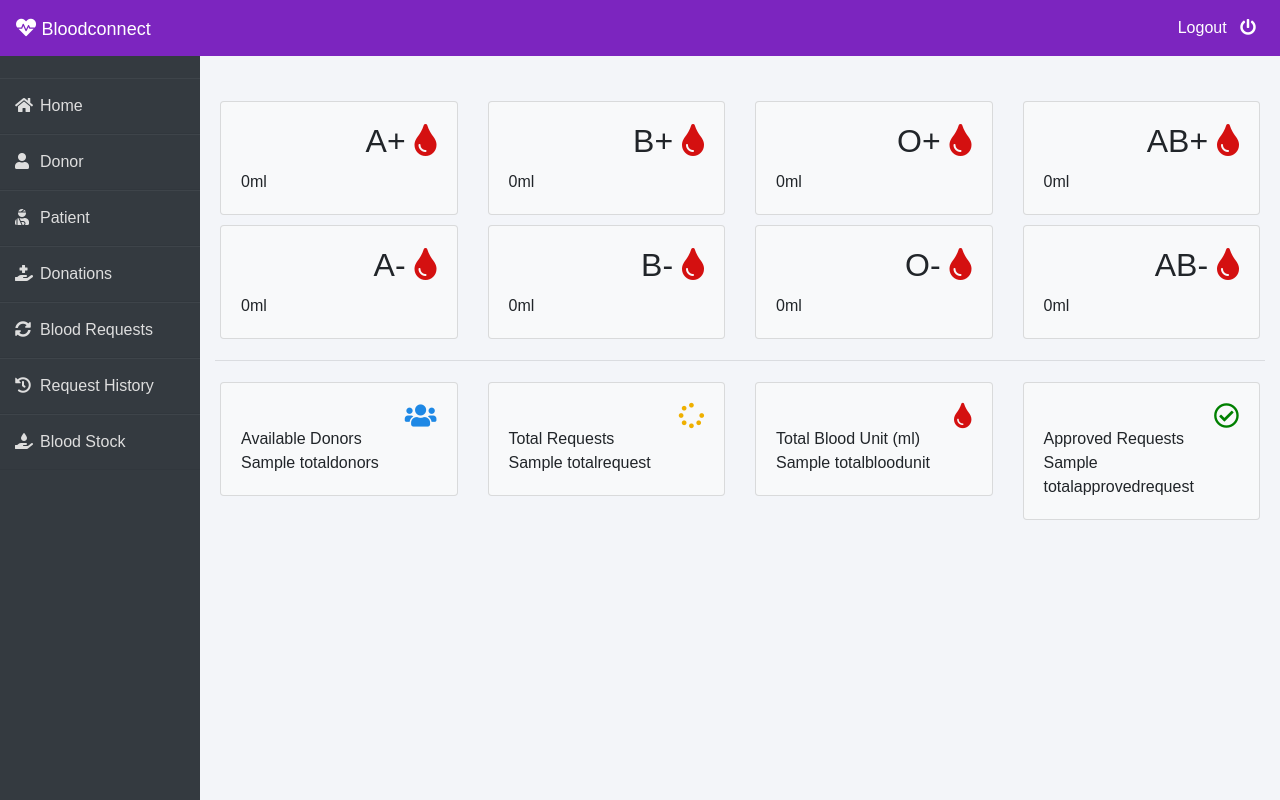
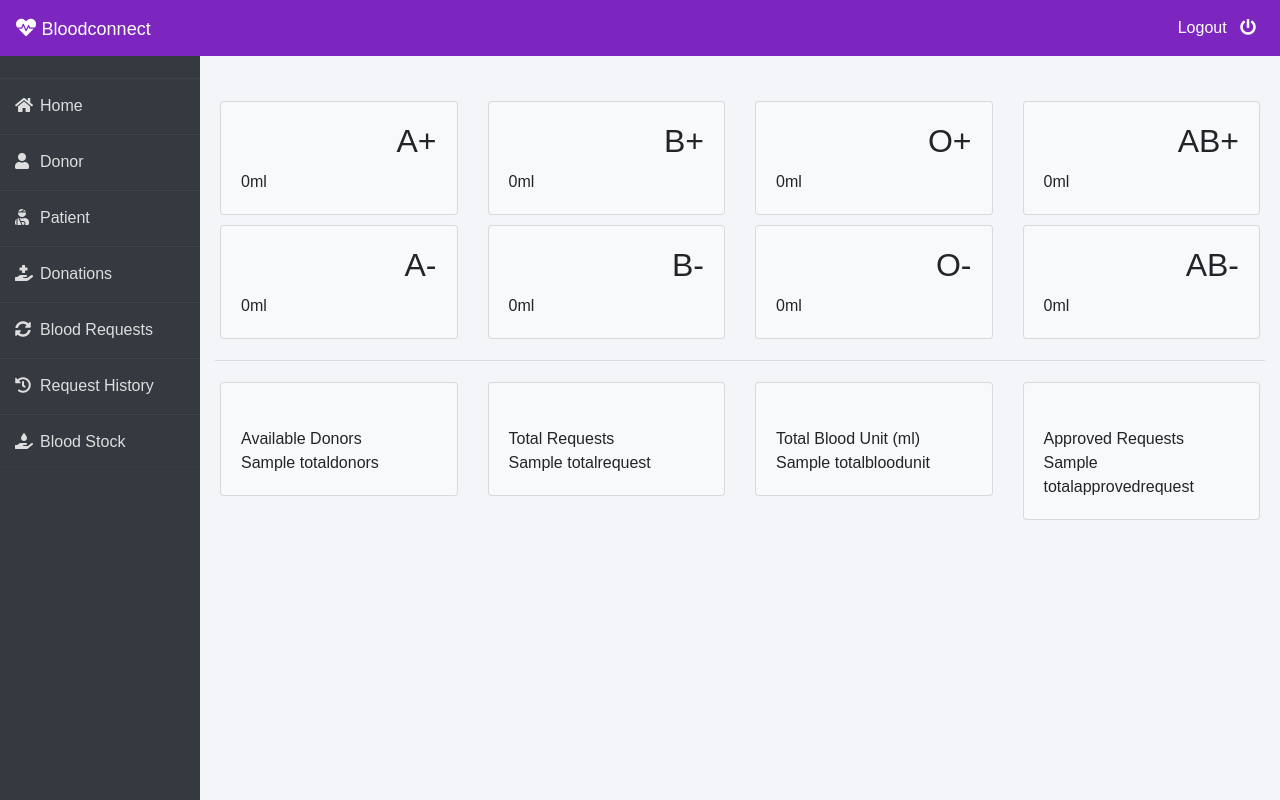
Before and after one commit to Paulabraham212/Blood-Bank-Project, a Django app: template templates/blood/admin_dashboard.html in a window 1280 px wide. Run offline with Django 3.2, Linux system fonts and the light colour scheme; data comes from the database, SQL or seed files in the repository; tables that the repository leaves empty hold one stand-in row (values such as "Sample post"); the template is opened without the code that fills it: values that come from a table or form of the project are taken from there, most other values are stand-ins (such as "Sample title", 1, 10 or a date in 2020); some libraries are stand-ins or nearby versions.

Commit message:
Update admin_dashboard.html

```diff
--- a/templates/blood/admin_dashboard.html
+++ b/templates/blood/admin_dashboard.html
@@ -8,7 +8,7 @@
           <div class="card bg-light">
             <div class="card-body">
                 <div class="blood">
-                    <h2>A+ <i class="fas fa-tint" ></i></h2>
+                    <h2>A+ <i class="" ></i></h2>
                 </div><br><br>
                 <div>
                     {{A1.unit}}ml
@@ -20,7 +20,7 @@
             <div class="card bg-light">
                 <div class="card-body">
                     <div class="blood">
-                        <h2>B+ <i class="fas fa-tint"></i></h2>
+                        <h2>B+ <i class=""></i></h2>
                     </div><br><br>
                     <div>
                       {{B1.unit}}ml
@@ -32,7 +32,7 @@
             <div class="card bg-light">
                 <div class="card-body">
                     <div class="blood">
-                        <h2>O+ <i class="fas fa-tint"></i></h2>
+                        <h2>O+ <i class=""></i></h2>
                     </div><br><br>
                     <div>
                       {{O1.unit}}ml
@@ -44,7 +44,7 @@
             <div class="card bg-light">
                 <div class="card-body">
                     <div class="blood">
-                        <h2>AB+ <i class="fas fa-tint"></i></h2>
+                        <h2>AB+ <i class=""></i></h2>
                     </div><br><br>
                     <div>
                       {{AB1.unit}}ml
@@ -59,7 +59,7 @@
           <div class="card bg-light">
             <div class="card-body">
                 <div class="blood">
-                    <h2>A- <i class="fas fa-tint"></i></h2>
+                    <h2>A- <i class=""></i></h2>
                 </div><br><br>
                 <div>
                   {{A2.unit}}ml
@@ -71,7 +71,7 @@
             <div class="card bg-light">
                 <div class="card-body">
                     <div class="blood">
-                        <h2>B- <i class="fas fa-tint"></i></h2>
+                        <h2>B- <i class=""></i></h2>
                     </div><br><br>
                     <div>
                       {{B2.unit}}ml
@@ -83,7 +83,7 @@
             <div class="card bg-light">
                 <div class="card-body">
                     <div class="blood">
-                        <h2>O- <i class="fas fa-tint"></i></h2>
+                        <h2>O- <i class=""></i></h2>
                     </div><br><br>
                     <div>
                       {{O2.unit}}ml
@@ -95,7 +95,7 @@
             <div class="card bg-light">
                 <div class="card-body">
                     <div class="blood">
-                        <h2>AB- <i class="fas fa-tint"></i></h2>
+                        <h2>AB- <i class=""></i></h2>
                     </div><br><br>
                     <div>
                       {{AB2.unit}}ml
@@ -110,7 +110,7 @@
         <div class="card bg-light">
           <div class="card-body">
               <div class="blood">
-                  <i class="fas fa-users" style="color: #1e88e5;"></i>
+                  <i class="" style="color: #1e88e5;"></i>
               </div><br>
               <div>
                   Available Donors <br>
@@ -123,7 +123,7 @@
           <div class="card bg-light">
               <div class="card-body">
                   <div class="blood">
-                      <i class="fas fa-spinner" style="color:#efb000;"></i>
+                      <i class="" style="color:#efb000;"></i>
                   </div><br>
                   <div>
                       Total Requests <br>
@@ -137,7 +137,7 @@
           <div class="card bg-light">
               <div class="card-body">
                   <div class="blood">
-                      <i class="fas fa-tint xyz" style="color:#d41010;"></i>
+                      <i class="" style="color:#d41010;"></i>
                   </div><br>
                   <div>
                       Total Blood Unit (ml) <br>
@@ -151,7 +151,7 @@
             <div class="card bg-light">
                 <div class="card-body">
                     <div class="blood">
-                        <i class="far fa-check-circle" style="color:green;"></i>
+                        <i class="" style="color:green;"></i>
                     </div><br>
                     <div>
                         Approved Requests <br>
```
